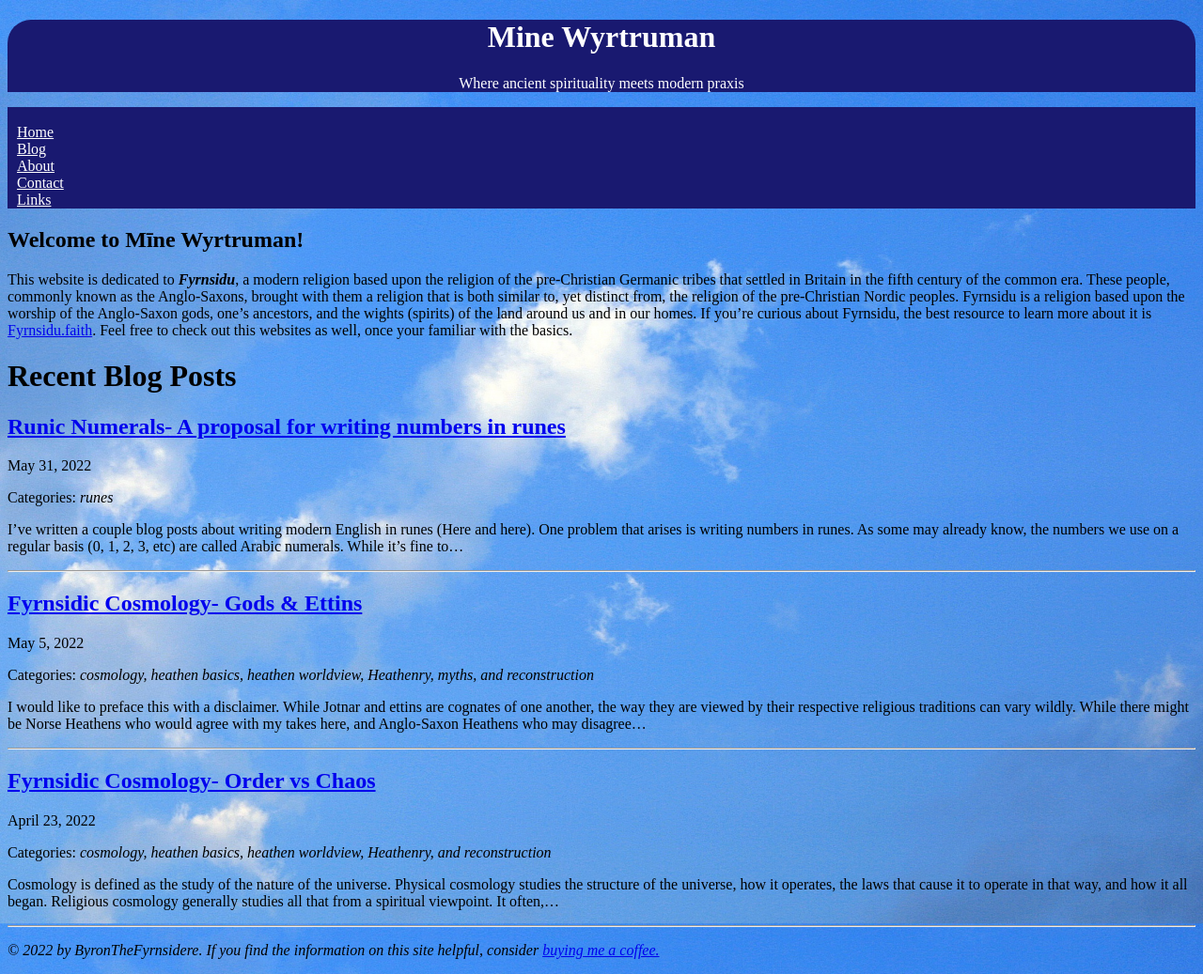
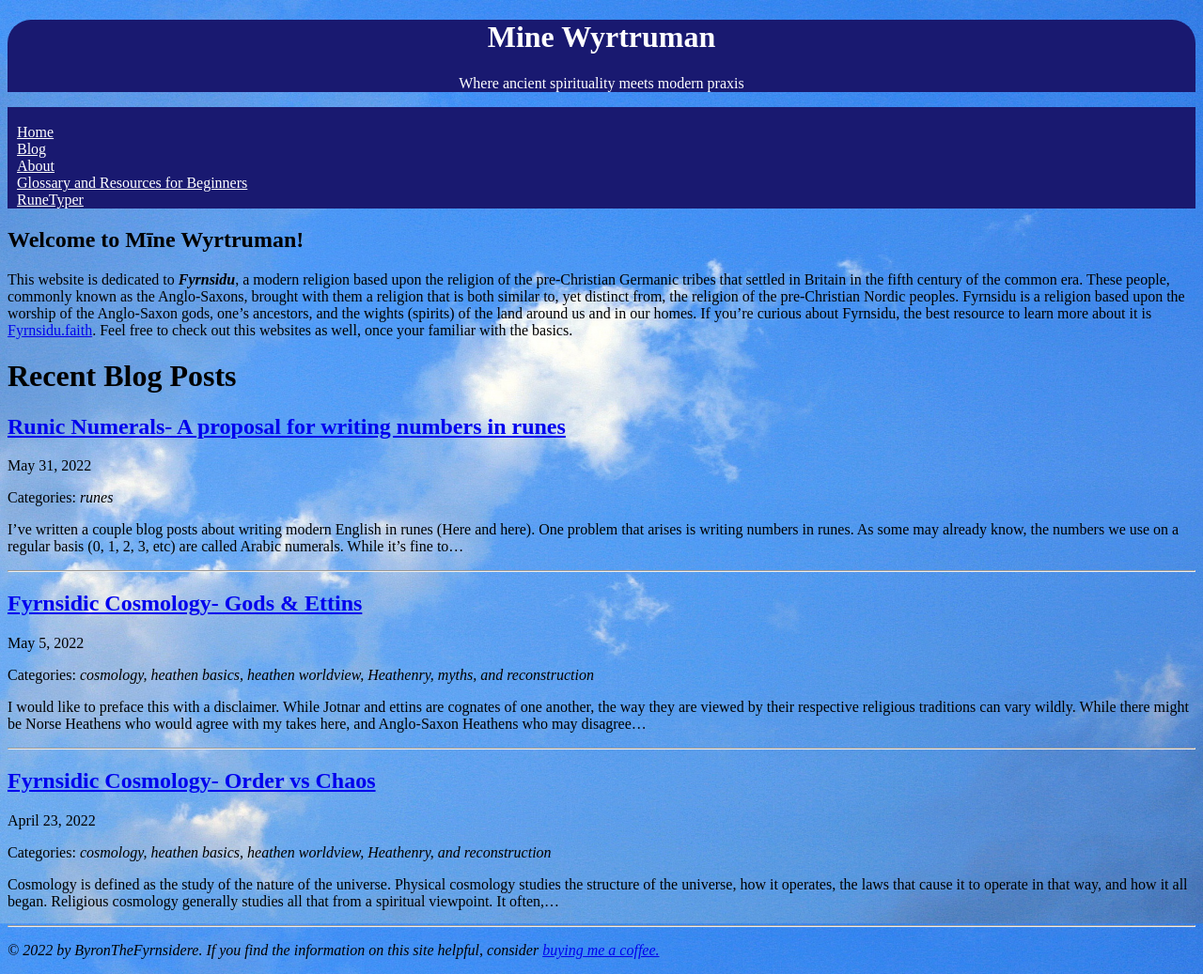
Before and after one commit to byronpendason/byronpendason.github.io, a Jekyll site: the page built from index.md, in a window 1280 px wide. Shown: the whole page at 94% size. Built offline with Jekyll 4.4.1, drawn with Linux system fonts in a browser that asks for light colours; our own code applies the rules of GitHub Pages for plain Markdown files; comment, search, counter and statistics services are not loaded.

Commit message:
Update _config.yml

```diff
--- a/_config.yml
+++ b/_config.yml
@@ -36,10 +36,10 @@ header_pages:
     url: /blog
   - title: About
     url: /about
-  - title: Contact
-    url: /contact
-  - title: Links
-    utl: /links
+  - title: Glossary and Resources for Beginners
+    url: /glossary
+  - title: RuneTyper
+    utl: /runetyper
 
 # Exclude from processing.
 # The following items will not be processed, by default.
```
